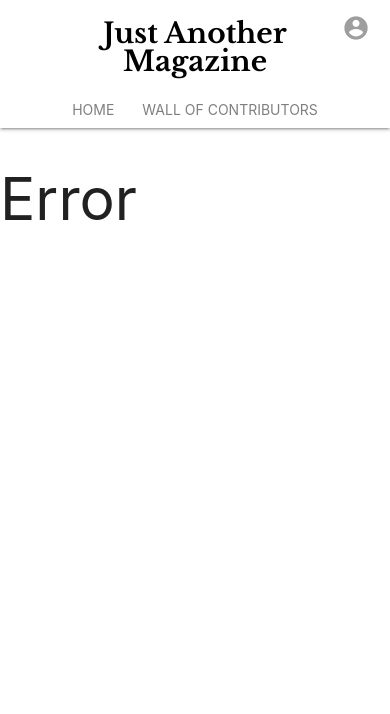
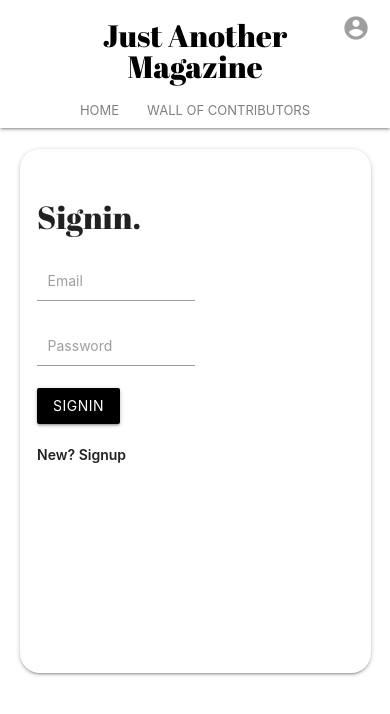
Before and after one commit to saranonearth/jam_blog, a React (Create React App) app: page /signin in a window 390 px wide. Shown: the top 714 px of the page. Built offline with nearby package versions, Linux system fonts and the light colour scheme.

Commit message:
reg comp added

```diff
--- a/public/index.html
+++ b/public/index.html
@@ -9,6 +9,7 @@
   name="viewport"
   content="minimum-scale=1, initial-scale=1, width=device-width, shrink-to-fit=no"
 />
+
     <!--
       manifest.json provides metadata used when your web app is installed on a
       user's mobile device or desktop. See https://developers.google.com/web/fundamentals/web-app-manifest/
@@ -17,7 +18,7 @@
     <link rel="stylesheet" href="https://cdnjs.cloudflare.com/ajax/libs/materialize/1.0.0/css/materialize.min.css">
 
     <!-- Compiled and minified JavaScript -->
-    <link href="https://fonts.googleapis.com/css?family=Libre+Baskerville:700&display=swap" rel="stylesheet">
+    <link href="https://fonts.googleapis.com/css?family=Abril+Fatface&display=swap" rel="stylesheet">
     <script src="https://cdnjs.cloudflare.com/ajax/libs/materialize/1.0.0/js/materialize.min.js"></script>
     <link rel="stylesheet" href="https://fonts.googleapis.com/icon?family=Material+Icons">
     <!--
--- a/src/App.js
+++ b/src/App.js
@@ -5,6 +5,8 @@ import Blog from './component/layout/Blog';
 import Err from './component/layout/Error';
 import Contributors from './component/layout/Contributors';
 import Profile from './component/profile/Profile';
+import Signin from './component/auth/Signin';
+import Signup from './component/auth/Signup';
 
 function App() {
   return (
@@ -15,6 +17,8 @@ function App() {
         <Route exact path="/" component={Blog}/>
         <Route path="/contributors" component={Contributors}/>
         <Route path="/profile/:username" component={Profile} />
+        <Route path="/signin" component={Signin} />
+        <Route path="/signup" component={Signup} />
         <Route component={Err}/>
         </Switch>
     </div>
--- /dev/null
+++ b/src/component/auth/Signin.jsx
@@ -0,0 +1,40 @@
+import React, { Component } from 'react'
+
+export class Signin extends Component {
+    render() {
+        return (
+            <div>
+            <div className="container cred-card" style={{width:'50%',position:'absolute',left:'25%'}}>
+                <div className="card about-card card-length" style={{marginTop:'30px'}}>
+                    <div className="card-contents">
+                    <div className="container ">
+                    <div className="cred-card-align">
+                    <h4 style={{fontFamily:'Abril Fatface',paddingTop:'50px',paddingBottom:'10px'}}>Signin.</h4>
+                        <form >
+                        <div class="input-field col s12">
+                            <input id="email" type="email" class="validate"/>
+                            <label for="email">Email</label>
+                        </div>
+                          <div class="input-field col s12">
+                            <input id="password" type="password" class="validate"/>
+                            <label for="password">Password</label>
+                          </div>
+                          <button style={{marginBottom:'20px'}}type="submit" className="black btn waves-effect waves-light">Signin</button>
+
+                        </form>
+                        <span className="signup-text">New? Signup</span>
+                    </div>
+
+                    </div>
+
+                    </div>
+
+                </div>
+            </div>
+        </div>
+
+        );
+    }
+}
+
+export default Signin
--- /dev/null
+++ b/src/component/auth/Signup.jsx
@@ -0,0 +1,44 @@
+import React, { Component } from 'react'
+
+export class Signup extends Component {
+    render() {
+        return (
+            <div>
+            <div className="container cred-card" style={{width:'50%',position:'absolute',left:'25%'}}>
+                <div className="card about-card card-length-signup" style={{marginTop:'30px'}}>
+                    <div className="card-contents">
+                    <div className="container ">
+                    <div className="cred-card-align">
+                    <h4 className="signup-txt" style={{fontFamily:'Abril Fatface',paddingTop:'50px',paddingBottom:'10px'}}>Signup.</h4>
+                        <form >
+                        <div class="input-field col s12">
+                            <input id="username" type="text" />
+                            <label for="username">Username</label>
+                        </div>
+                        <div class="input-field col s12">
+                            <input id="email" type="email" class="validate"/>
+                            <label for="email">Email</label>
+                        </div>
+                          <div class="input-field col s12">
+                            <input id="password" type="password" class="validate"/>
+                            <label for="password">Password</label>
+                          </div>
+                          <button style={{marginBottom:'20px'}}type="submit" className="black btn waves-effect waves-light">Signup</button>
+
+                        </form>
+                        <span className="signup-text">Not new? Signin</span>
+                    </div>
+
+                    </div>
+
+                    </div>
+
+                </div>
+            </div>
+        </div>
+
+        );
+    }
+}
+
+export default Signup
--- a/src/component/layout/Navbar.jsx
+++ b/src/component/layout/Navbar.jsx
@@ -9,11 +9,11 @@ const Navbar = () => {
                 <div  className="nav-length nav-wrapper">
 
                 <NavLink to="/"
-                style={{fontSize: '5em', fontFamily: 'Libre Baskerville', marginTop:'20px'}}
+                style={{fontSize: '5em', fontFamily: 'Abril Fatface', marginTop:'20px'}}
                 className="brand-logo center jam-heading black-text flow-text">Just Another Magazine</NavLink>
                 <ul className="right">
                     <li>
-                    <Link to={"/profile/"+`${username}`}  className="thumb-link"><i className="material-icons grey-text ">account_circle</i></Link>
+                    <Link to={`profile/${username}`}  className="thumb-link"><i className="material-icons grey-text ">account_circle</i></Link>
                     </li>
 
                 </ul>
--- a/src/component/profile/About.jsx
+++ b/src/component/profile/About.jsx
@@ -5,10 +5,14 @@ const About = (props) => {
     const profileImg = "http://placehold.jp/200x200.png";
     return (
         <div>
-            <div className="container">
-                <div className="card">
+            <div className="container" >
+                <div className="card about-card center" style={{marginTop:'30px'}}>
                     <div className="card-contents">
-                        <img src={profileImg} alt="profile-img"/>
+                    <div className="container">
+                    <img  className="profile-image" src={profileImg} alt="profile-img"/>
+                        <div className="card-title">Saran</div>
+                        <p style={{width:'50%$'}}>Lorem ipsum dolor sit amet consectetur adipisicing elit. Earum odit, illo aliquam facere a sapiente, laborum adipisci amet atque nisi dignissimos? Optio, magnam possimus ipsam beatae dolores culpa consequuntur totam.</p>
+                    </div>
                     </div>
                 </div>
             </div>
--- a/src/component/profile/Profile.jsx
+++ b/src/component/profile/Profile.jsx
@@ -18,8 +18,8 @@ const Profile = (props) => {
             <ProfileNavbar url={url}/>
             <Switch>
             <Route exact path="/profile/:username" component={About} />
-            <Route path={`${url}`+'/articles'} component={Articles} />
-            <Route path={`${url}`+'/newarticle'} component={NewArticle} />
+            <Route path={`${url}/articles`} component={Articles} />
+            <Route path={`${url}/newarticle`} component={NewArticle} />
             <Route component={Err}/>
             </Switch>
             </div>
--- a/src/component/profile/ProfileNavbar.jsx
+++ b/src/component/profile/ProfileNavbar.jsx
@@ -9,8 +9,8 @@ const ProfileNavbar = (props) => {
                 <span className="left profile-nav-title" style={{fontWeight:'400',paddingLeft:'10px',fontSize:'2em'}}>Hey! Saran</span>
                 <ul  className="right hide-on-med-and-down" >
                 <li><NavLink to={props.url}>About</NavLink></li>
-               <li ><NavLink to={`${props.url}`+"/articles"}>Your Articles</NavLink></li>
-                <li style={{paddingRight:'20px'}}><Link to={`${props.url}`+"/newarticle"}><button className="waves-effect waves-light btn black-text white">New Article</button></Link></li>
+               <li ><NavLink to={`${props.url}/articles`}>Your Articles</NavLink></li>
+                <li style={{paddingRight:'20px'}}><Link to={`${props.url}/newarticle`}><button className="waves-effect waves-light btn black-text white">New Article</button></Link></li>
                 </ul>
                 </div>
             </nav>
@@ -18,8 +18,8 @@ const ProfileNavbar = (props) => {
                 <div className="nav-wrapper black">
                <div className="profile-nav-items"> <ul >
                <li><NavLink to={props.url}>About</NavLink></li>
-               <li ><NavLink to={`${props.url}`+"/articles"}>Your Articles</NavLink></li>
-                <li><Link to={`${props.url}`+"/newarticle"}><button className="waves-effect waves-light btn black-text white">New Article</button></Link></li>
+               <li ><NavLink to={`${props.url}/articles`}>Your Articles</NavLink></li>
+                <li><Link to={`${props.url}/newarticle`}><button style={{paddingLeft:'10px',paddingRight:'10px'}} className="waves-effect waves-light btn black-text white">New Article</button></Link></li>
                 </ul></div>
                 </div>
             </nav>
--- a/src/index.css
+++ b/src/index.css
@@ -2,7 +2,7 @@ html{
     width: 100%;
 }
 .jam-heading {
-    font-size: 3.4em !important;
+    font-size: 4.5vw !important;
     width: 70% !important;
 }
 .nav-item{
@@ -32,10 +32,28 @@ i:hover {
     cursor: pointer;
 }
 
+.card{
+    border-radius: 20px;
+    height:60vh;
+}
+.profile-image{
+    margin: 20px;
+    border-radius: 100%;
+    width:200px;
+    height:200px;
+
+}
+.signup-text{
+    font-weight: 600;
+}
+input {
+    width: 50% !important;
+}
+
 @media (max-width:800px){
     .jam-heading{
         width: 67% !important;
-        font-size: 2em !important;
+        font-size: 2.2em !important;
         line-height: 100%;
     }
     .nav-length{
@@ -52,21 +70,50 @@ i:hover {
     .nav-item{
        font-weight: 400;
        padding: 14px;
+       font-size:13px;
     }
     i{
         font-size: 2em !important;
 
     }
-    .user-name{
-        display: none;
-    }
+
 
     /* Profile */
 
     .profile-nav-title{
         text-align: center !important;
     }
+    .profile-image{
+        margin: 20px;
+        border-radius: 100%;
+        width:110px;
+        height:110px;
 
+    }
+    .about-card{
+        margin-top: 6px !important;
+        border-radius: 20px;
+        height:55vh;
+        font-size: 12px;
+    }
+    .cred-card{
+        width: 90% !important;
+        position: absolute;
+        left: 5% !important;
+    }
+    .card-length{
+        height: 62vh;
+    }
+    .signup-text{
+        font-size: 14px;
+    }
+    .card-length-signup{
+        height: 68vh !important;
+    }
+    .signup-txt{
+        padding-top: 26px !important;
+        padding-bottom: 10px !important;
+    }
 
 }
 
```
Also changed, not shown: 1 other file (tests, documents, lock files or other folders).
